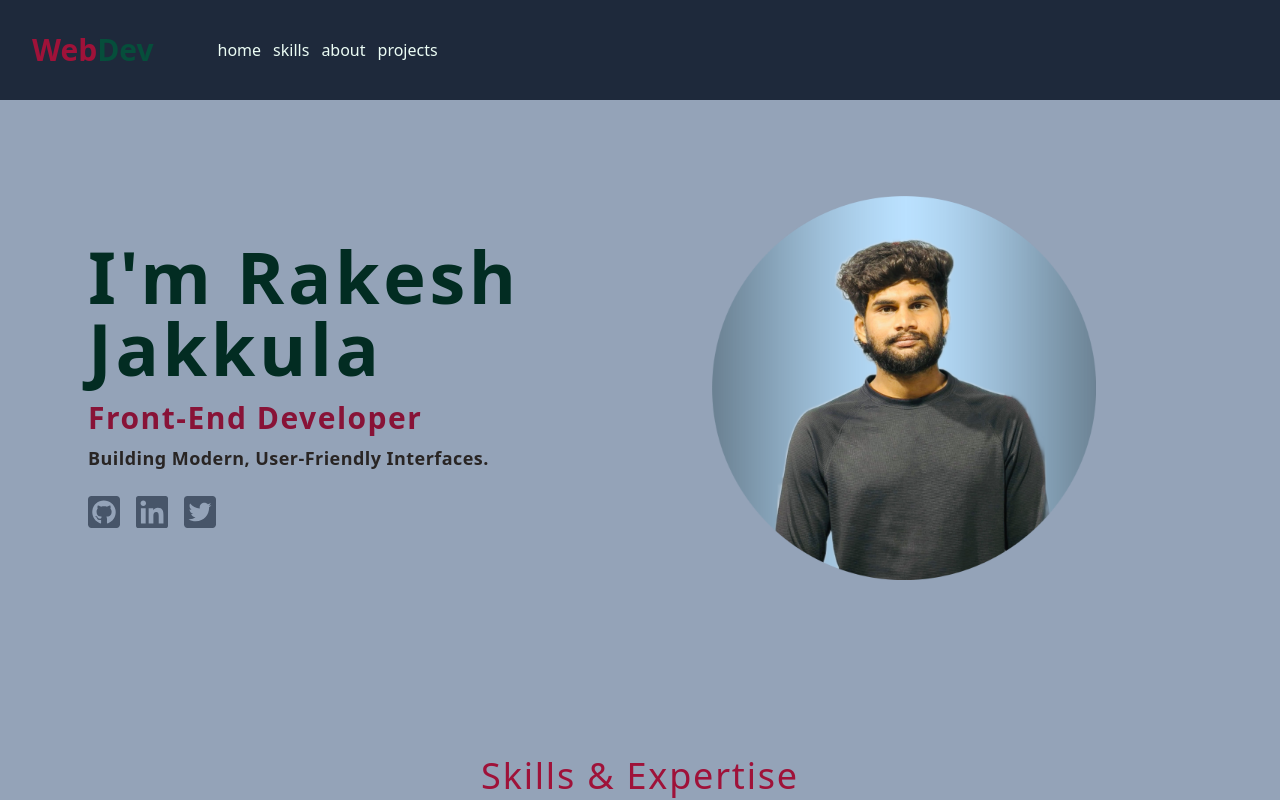
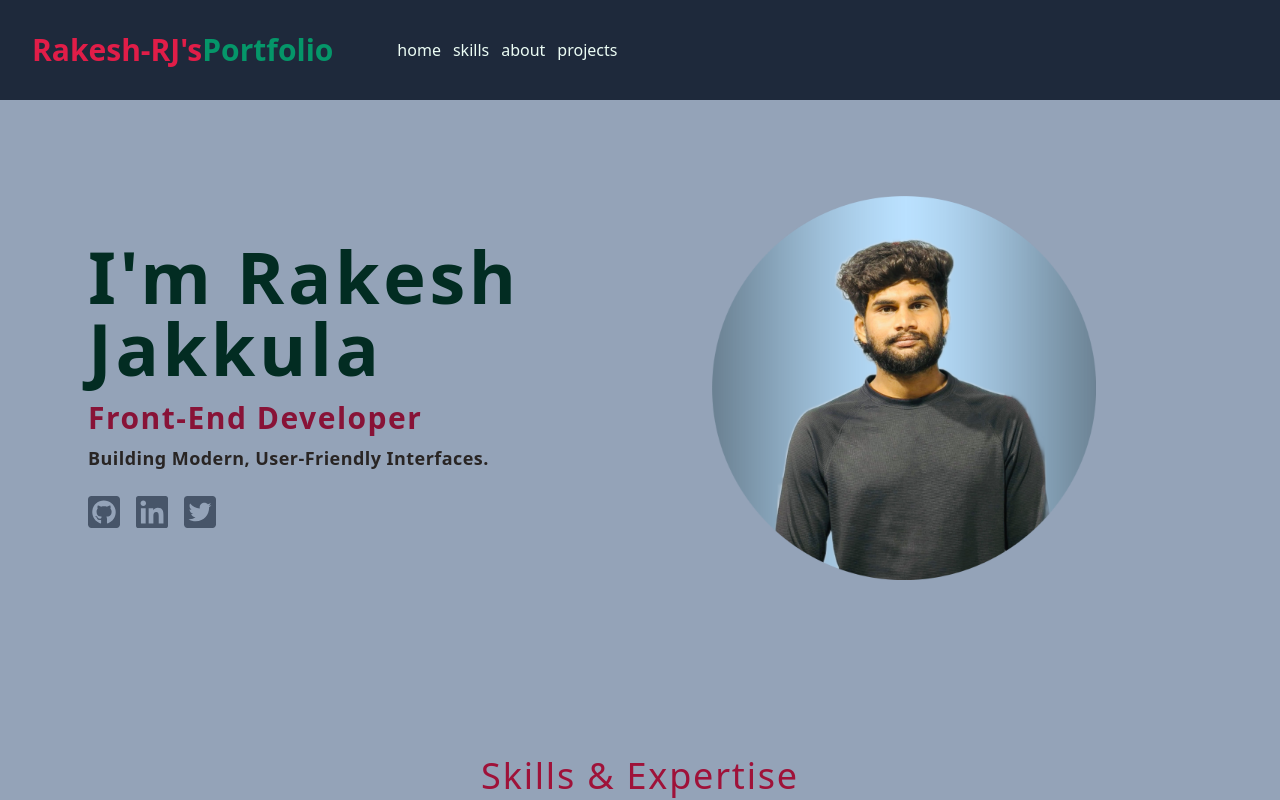
Before and after one commit to RakeshJakkula-RJ/RakeshRJ-Portfolio, a React (Vite) app: page / in a window 1280 px wide. Shown: the top 800 px of the page. Built offline with nearby package versions, Linux system fonts and the light colour scheme.

Commit message:
myPortfolio Deployment

```diff
--- a/src/Components/Navbar.jsx
+++ b/src/Components/Navbar.jsx
@@ -8,9 +8,9 @@ const Navbar = () => {
     <nav className='bg-slate-800 sticky top-0'>
         <div className='mx-auto max-w-7xl px-8 py-4 flex flex-col
                 sm:flex-row sm:gap-x-16 sm:items-center sm:py-8' >
-            <h2 className='text-3xl font-bold text-rose-800'>
-                Web
-                 <span className=' text-emerald-900'>Dev</span>
+            <h2 className='text-3xl font-bold text-rose-600'>
+                Rakesh-RJ's
+                 <span className=' text-emerald-600'>Portfolio</span>
             </h2>
 
             <div className='flex gap-x-3 text-emerald-50 hover:text-purple-400' >
```
